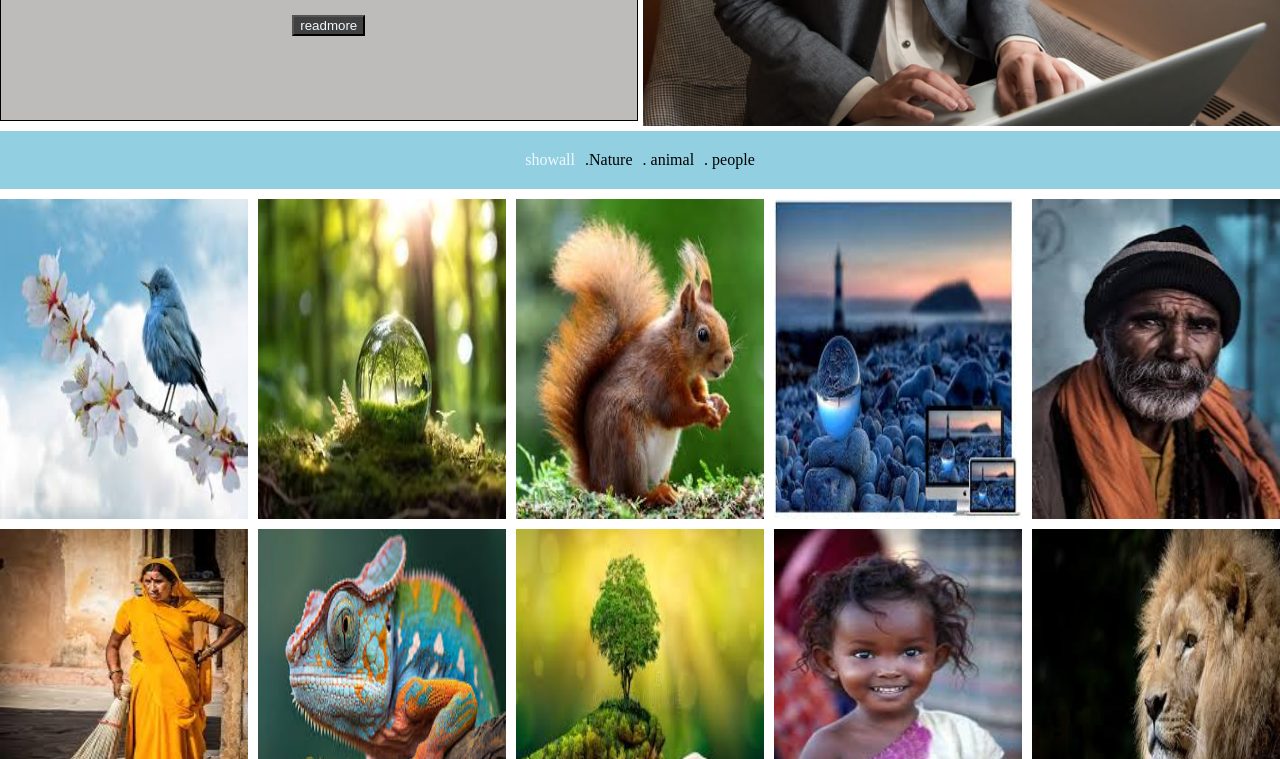
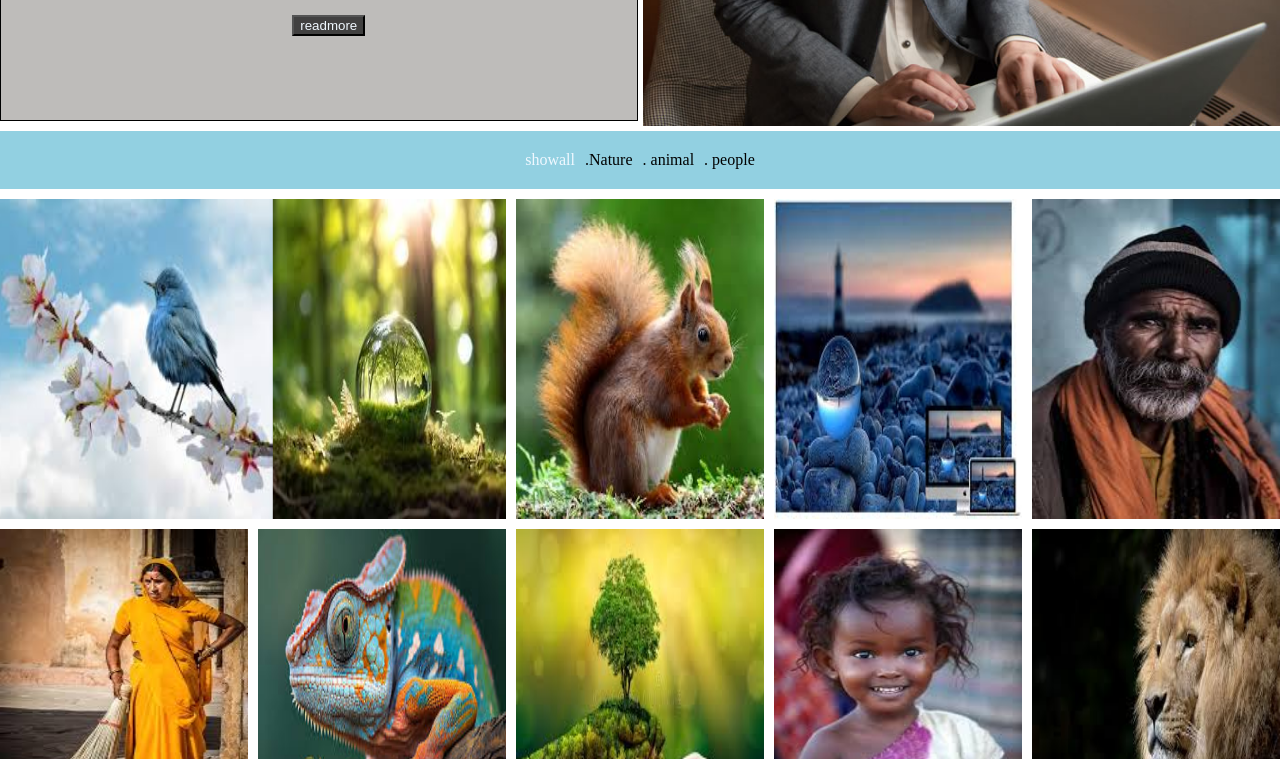
Before and after one commit to Aravind-03012002/project, a plain HTML site: page index.html in a window 1280 px wide. In both pictures the pointer is over the picture 124 px from the left and 1677 px from the top of the page. Shown: the part 1318-2077 px from the top of the page. Drawn offline with nearby package versions, Linux system fonts and the light colour scheme.

Commit message:
Update style.css

```diff
--- a/style.css
+++ b/style.css
@@ -169,6 +169,9 @@ span{
 .images #image{
     width: 100%;
     height: 40vh;
+}
+#image:hover{
+    transform: scaleX(1.2);
 }
 .contact1{
     display: flex;
```
